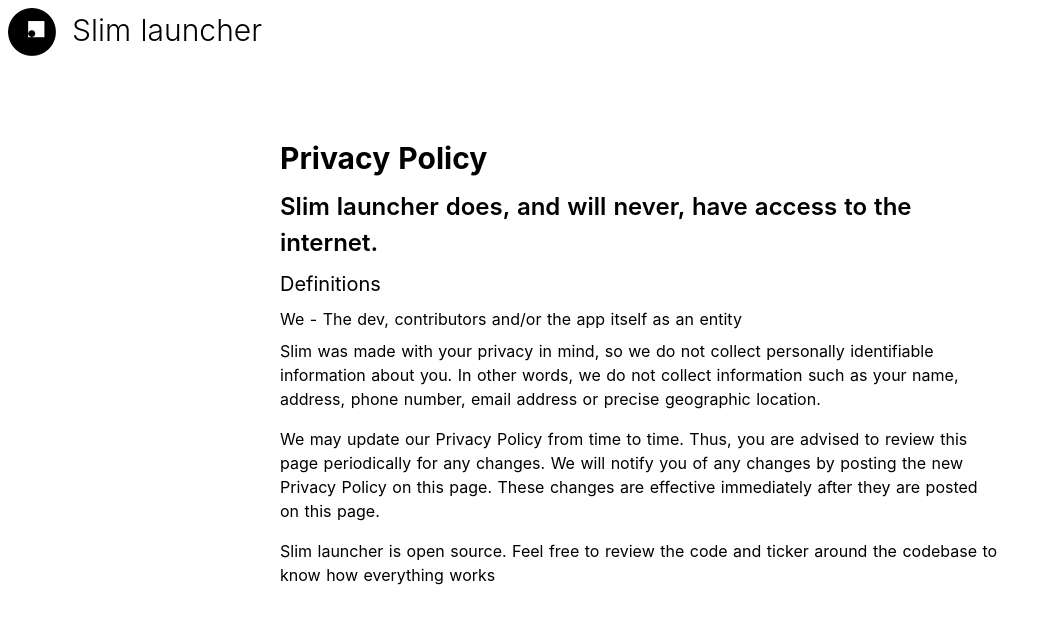
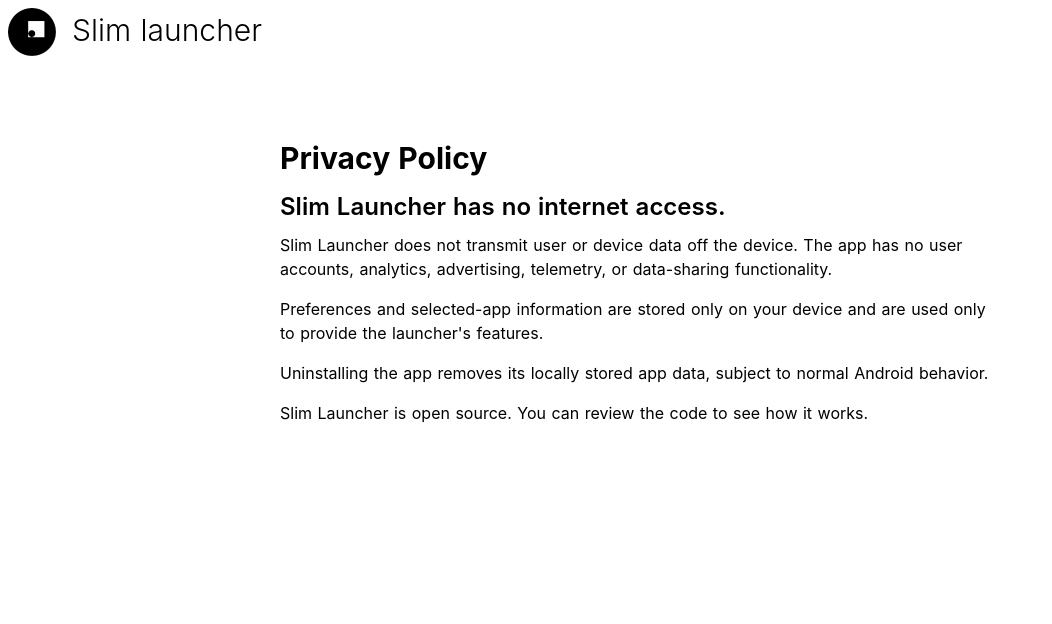
Before and after one commit to sduduzog/slim-launcher-website, a Nuxt app: page /privacy in a window 1280 px wide. Shown: the top 624 px of the page, without its empty margins (0-1052 px from the left). Built offline with nearby package versions, Linux system fonts and the light colour scheme.

Commit message:
docs: clarify Slim Launcher's local-only privacy policy
Describe offline data handling, local storage, and uninstall behavior.
Remove specific data-type examples to reduce potential Google Play
Data Safety false positives. Preserve the source link and fix wording.

```diff
--- a/pages/privacy.vue
+++ b/pages/privacy.vue
@@ -4,29 +4,26 @@
     <div class="max-w-screen-md m-auto p-6 mt-12 space-y-2">
       <h1 class="text-3xl font-bold">Privacy Policy</h1>
       <h2 class="text-2xl font-semibold">
-        Slim launcher does, and will never, have access to the internet.
+        Slim Launcher has no internet access.
       </h2>
-      <h3 class="text-xl">Definitions</h3>
-      <p>We - The dev, contributors and/or the app itself as an entity</p>
       <ul class="space-y-4">
         <li>
-          Slim was made with your privacy in mind, so we do not collect
-          personally identifiable information about you. In other words, we do
-          not collect information such as your name, address, phone number,
-          email address or precise geographic location.
+          Slim Launcher does not transmit user or device data off the device.
+          The app has no user accounts, analytics, advertising, telemetry, or
+          data-sharing functionality.
         </li>
         <li>
-          We may update our Privacy Policy from time to time. Thus, you are
-          advised to review this page periodically for any changes. We will
-          notify you of any changes by posting the new Privacy Policy on this
-          page. These changes are effective immediately after they are posted on
-          this page.
+          Preferences and selected-app information are stored only on your
+          device and are used only to provide the launcher's features.
         </li>
         <li>
-          Slim launcher is
-          <a href="https://github.com/sduduzog/slim-launcher">open source. </a
-          >Feel free to review the code and ticker around the codebase to know
-          how everything works
+          Uninstalling the app removes its locally stored app data, subject to
+          normal Android behavior.
+        </li>
+        <li>
+          Slim Launcher is
+          <a href="https://github.com/sduduzog/slim-launcher">open source</a>.
+          You can review the code to see how it works.
         </li>
       </ul>
     </div>
```
